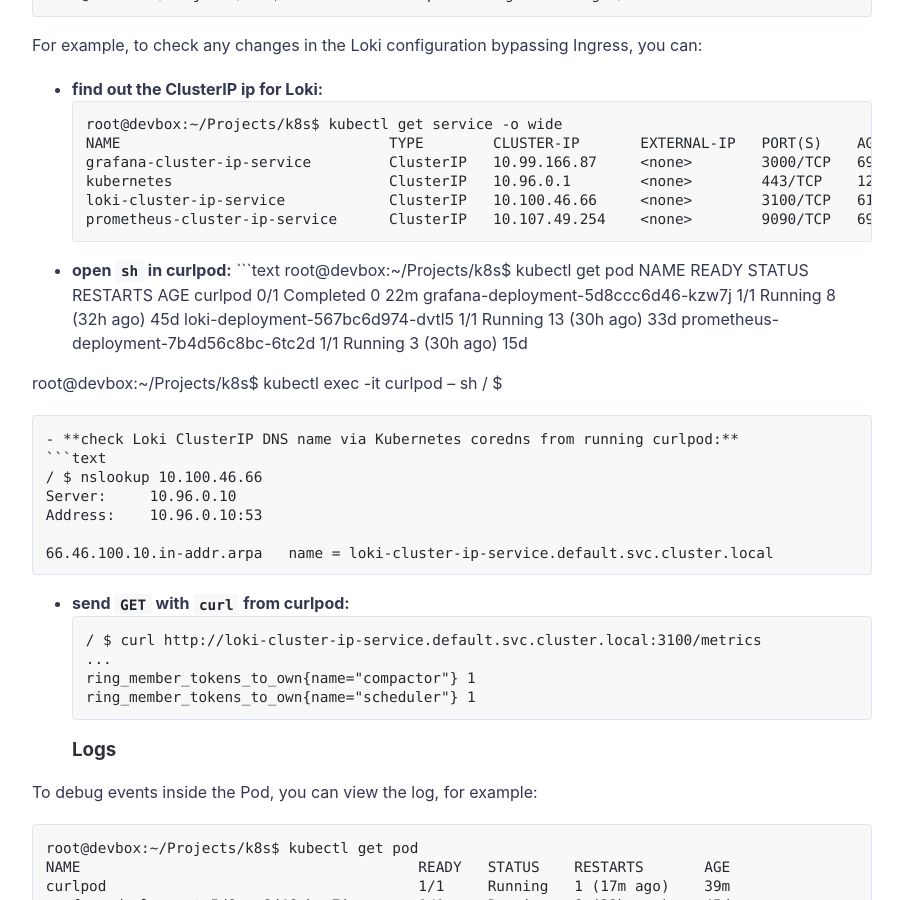
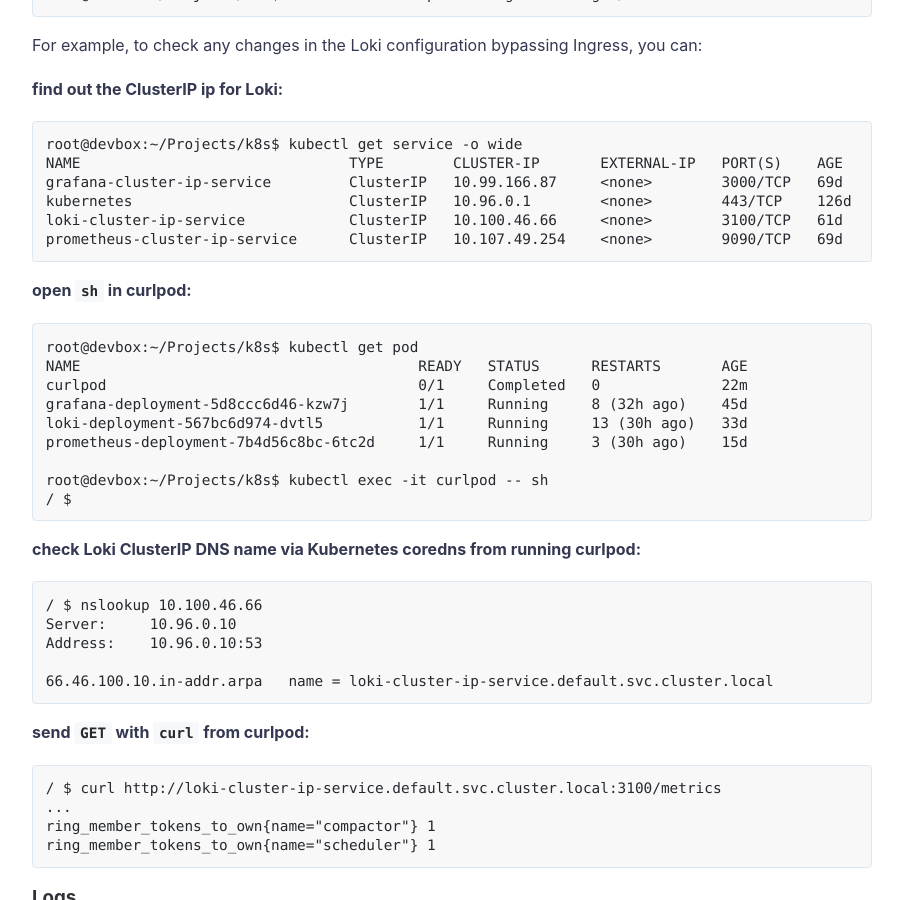
Before and after one commit to timeforplanb123/timeforplanb123.github.io, a Jekyll site: the page built from _posts/2023-02-19-k8s-monitoring-part-one-k8s-cluster.md, in a window 1280 px wide and 900 px high, scrolled down 12600 px. Shown: the whole window, without its empty margins (188-1091 px from the left). Built offline with Jekyll 4.4.1, drawn with Linux system fonts in a browser that asks for light colours; comment, search, counter and statistics services are not loaded.

````diff
--- a/_posts/2023-02-19-k8s-monitoring-part-one-k8s-cluster.md
+++ b/_posts/2023-02-19-k8s-monitoring-part-one-k8s-cluster.md
@@ -575,7 +575,8 @@ root@devbox:~/Projects/k8s$ kubectl run curlpod --image=curlimages/curl
 
 For example, to check any changes in the Loki configuration bypassing Ingress, you can:
 
-- **find out the ClusterIP ip for Loki:**
+**find out the ClusterIP ip for Loki:**
+
 ```text
 root@devbox:~/Projects/k8s$ kubectl get service -o wide
 NAME                               TYPE        CLUSTER-IP       EXTERNAL-IP   PORT(S)    AGE    SELECTOR
@@ -584,7 +585,8 @@ kubernetes                         ClusterIP   10.96.0.1        <none>        44
 loki-cluster-ip-service            ClusterIP   10.100.46.66     <none>        3100/TCP   61d    component=loki
 prometheus-cluster-ip-service      ClusterIP   10.107.49.254    <none>        9090/TCP   69d    component=prometheus
 ```
-- **open `sh` in curlpod:**
+**open `sh` in curlpod:**
+
 ```text
 root@devbox:~/Projects/k8s$ kubectl get pod
 NAME                                       READY   STATUS      RESTARTS       AGE
@@ -596,7 +598,9 @@ prometheus-deployment-7b4d56c8bc-6tc2d     1/1     Running     3 (30h ago)    15
 root@devbox:~/Projects/k8s$ kubectl exec -it curlpod -- sh
 / $
 ```
-- **check Loki ClusterIP DNS name via Kubernetes coredns from running curlpod:**
+
+**check Loki ClusterIP DNS name via Kubernetes coredns from running curlpod:**
+
 ```text
 / $ nslookup 10.100.46.66
 Server:     10.96.0.10
@@ -604,13 +608,16 @@ Address:    10.96.0.10:53
 
 66.46.100.10.in-addr.arpa   name = loki-cluster-ip-service.default.svc.cluster.local
 ```
-- **send `GET` with `curl` from curlpod:**
+
+**send `GET` with `curl` from curlpod:**
+
 ```text
 / $ curl http://loki-cluster-ip-service.default.svc.cluster.local:3100/metrics
 ...
 ring_member_tokens_to_own{name="compactor"} 1
 ring_member_tokens_to_own{name="scheduler"} 1
 ```
+
 ### Logs
 
 To debug events inside the Pod, you can view the log, for example:
````
